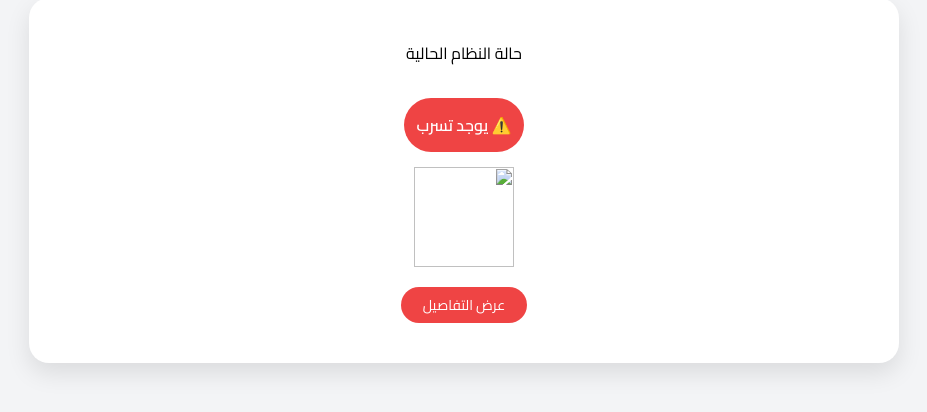
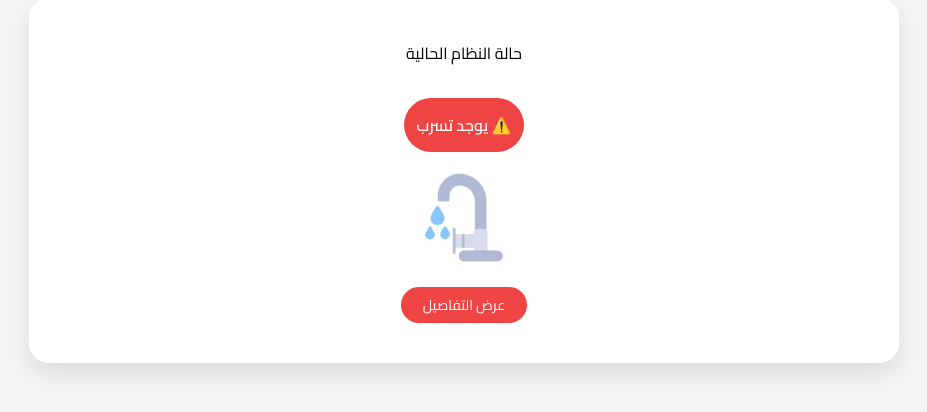
Before and after one commit to dalal-abdulghani/test-test, a plain HTML site: page index.html in a window 1280 px wide. Shown: the part 82-494 px from the top of the page, without its empty margins (176-1103 px from the left). Drawn offline with Linux system fonts and the light colour scheme.

Commit message:
Update image source in index.html

```diff
--- a/index.html
+++ b/index.html
@@ -201,7 +201,7 @@ body{
         ⚠️ يوجد تسرب
       </div>
 
-      <img class="imge" src="لقطة_شاشة_2026-04-05_164620-removebg-preview.png" alt="">
+      <img class="imge" src="image.png" alt="">
 
       <button class="btn btn-main" onclick="goToDetails()">
         عرض التفاصيل
```
